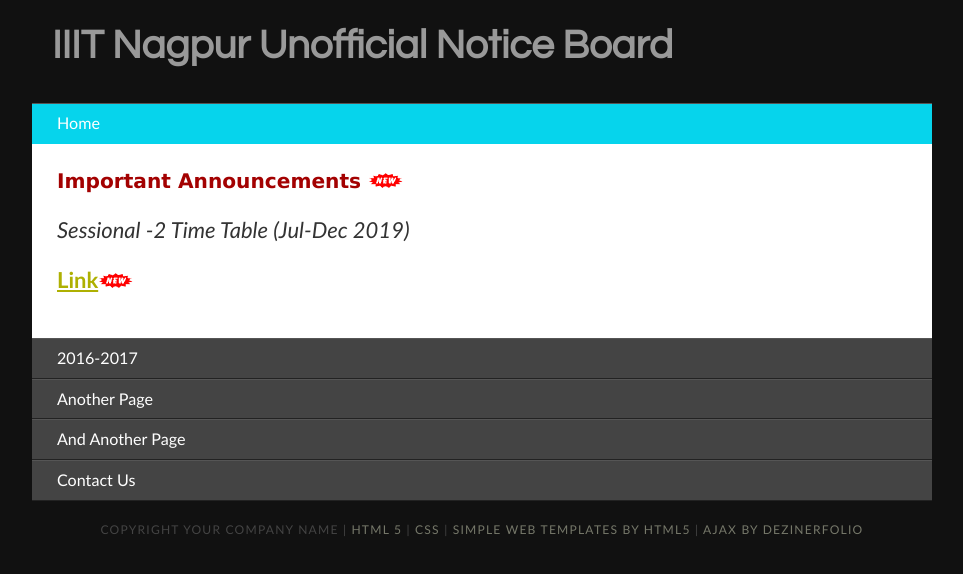
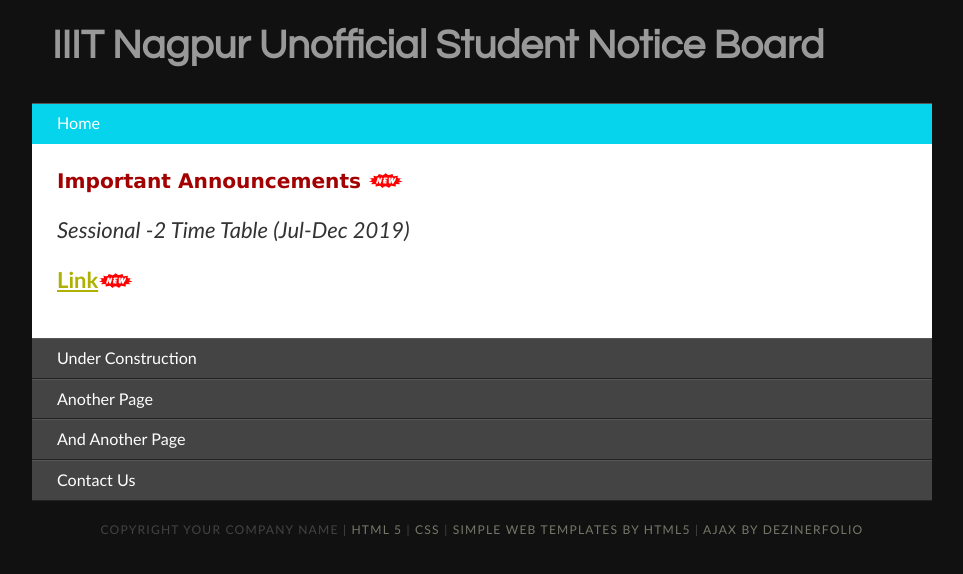
Before and after one commit to ankitbhurane/iiitnagpur, a plain HTML site: page index.html in a window 1280 px wide. Shown: the whole page, without its empty margins (158-1121 px from the left). Drawn offline with Linux system fonts and the light colour scheme.

Commit message:
Update index.html

```diff
--- a/index.html
+++ b/index.html
@@ -18,7 +18,7 @@
 
 <body onload="new Accordian('basic-accordian',5,'header_highlight');">
 <div id="logo">
-<h1><strong>IIIT Nagpur Unofficial Notice Board</strong></h1></div>
+<h1><strong>IIIT Nagpur Unofficial Student Notice Board</strong></h1></div>
   <div id="basic-accordian" >
     <div id="test-header" class="accordion_headings header_highlight">Home</div>
     <div id="test-content">
@@ -29,7 +29,7 @@
 
       </div>
     </div>
-    <div id="test1-header" class="accordion_headings">2016-2017</div>
+    <div id="test1-header" class="accordion_headings">Under Construction</div>
     <div id="test1-content">
       <div class="accordion_child">
         <p>&nbsp;</p>
```
